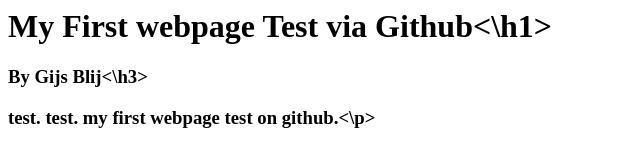
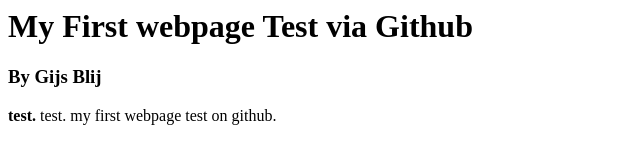
Before and after one commit to GijsAs/TGHweb, a plain HTML site: page index.html in a window 1280 px wide. Shown: the whole page, without its empty margins (0-640 px from the left). Drawn offline with Linux system fonts and the light colour scheme.

Commit message:
Corrections of /

```diff
--- a/index.html
+++ b/index.html
@@ -1,7 +1,7 @@
 <html>
 <body>
-  <h1>My First webpage Test via Github<\h1>
-  <h3>By Gijs Blij<\h3>
- <p><strong>test.</strong> test. my first webpage test on github.<\p>
+  <h1>My First webpage Test via Github</h1>
+  <h3>By Gijs Blij</h3>
+ <p><strong>test.</strong> test. my first webpage test on github.</p>
 </body>
 </html>
```
